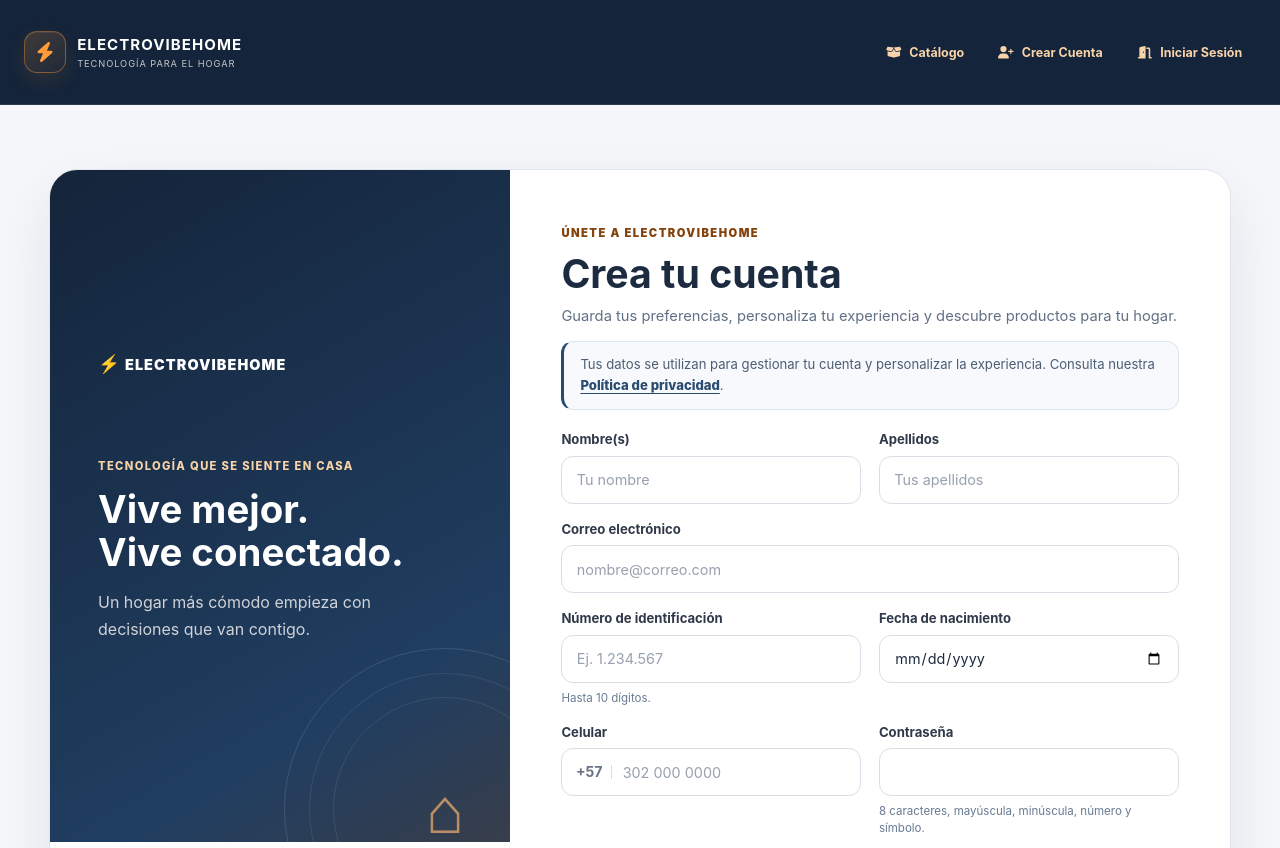
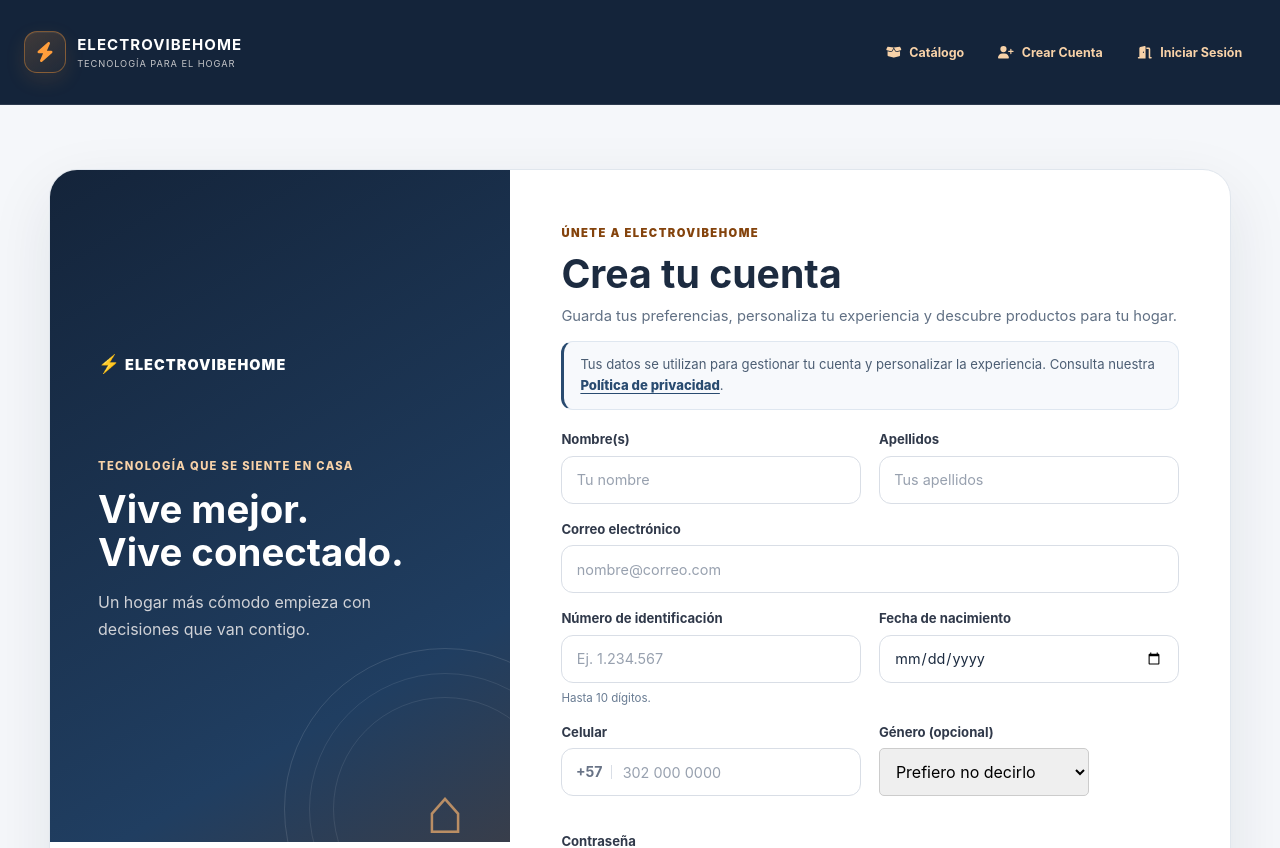
Before and after one commit to sro2005/my-app, a React (Vite) app: page /register in a window 1280 px wide. Shown: the top 848 px of the page. Built offline with nearby package versions, Linux system fonts and the light colour scheme.

Commit message:
Agregar género opcional al registro de clientes

```diff
--- a/src/components/RegistroCliente.jsx
+++ b/src/components/RegistroCliente.jsx
@@ -87,6 +87,7 @@ const RegistroCliente = () => {
   const [birthDate, setBirthDate] = useState('');
   const [password, setPassword] = useState('');
   const [phone, setPhone] = useState('');
+  const [gender, setGender] = useState('unspecified');
   const [preferences, setPreferences] = useState([]);
   const [loading, setLoading] = useState(false);
   const [error, setError] = useState('');
@@ -131,6 +132,7 @@ const RegistroCliente = () => {
       birthDate,
       password,
       phone,
+      gender,
       preferences: preferences.map(pref => pref.value)
     })
     .then(() => {
@@ -208,6 +210,15 @@ const RegistroCliente = () => {
           </div>
         </div>
         <div className="evh-form-field">
+          <label htmlFor="register-gender">Género (opcional)</label>
+          <select id="register-gender" name="gender" value={gender} onChange={(e) => setGender(e.target.value)}>
+            <option value="unspecified">Prefiero no decirlo</option>
+            <option value="female">Femenino</option>
+            <option value="male">Masculino</option>
+            <option value="non_binary">No binario</option>
+          </select>
+        </div>
+        <div className="evh-form-field">
           <label htmlFor="register-password">Contraseña</label>
           <input id="register-password" type="password" autoComplete="new-password" minLength={8} maxLength={128} pattern="(?=.*[a-z])(?=.*[A-Z])(?=.*[0-9])(?=.*[!@#$%^&*]).{8,128}" title="Incluye mayúscula, minúscula, número y símbolo." value={password} onChange={(e) => setPassword(e.target.value)} required />
           <span className="evh-field-hint">8 caracteres, mayúscula, minúscula, número y símbolo.</span>
```
